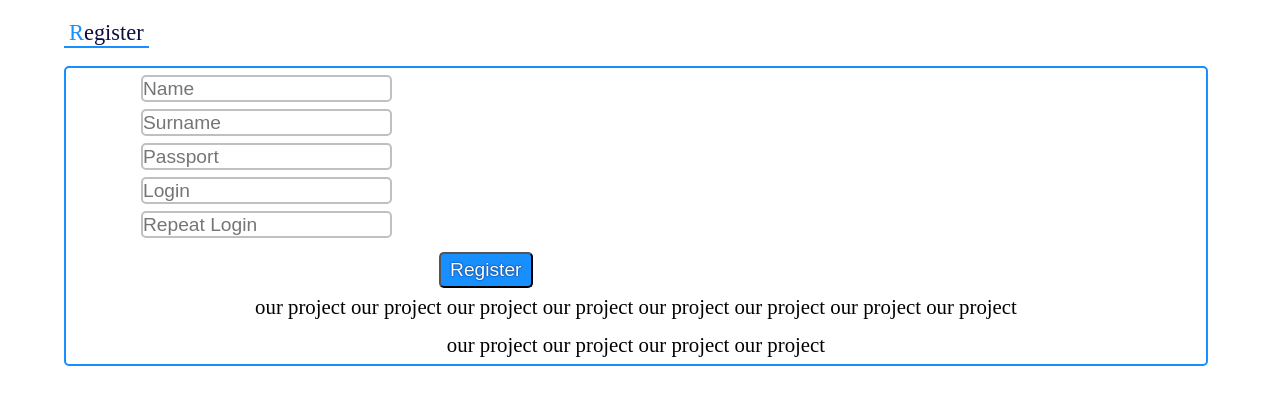
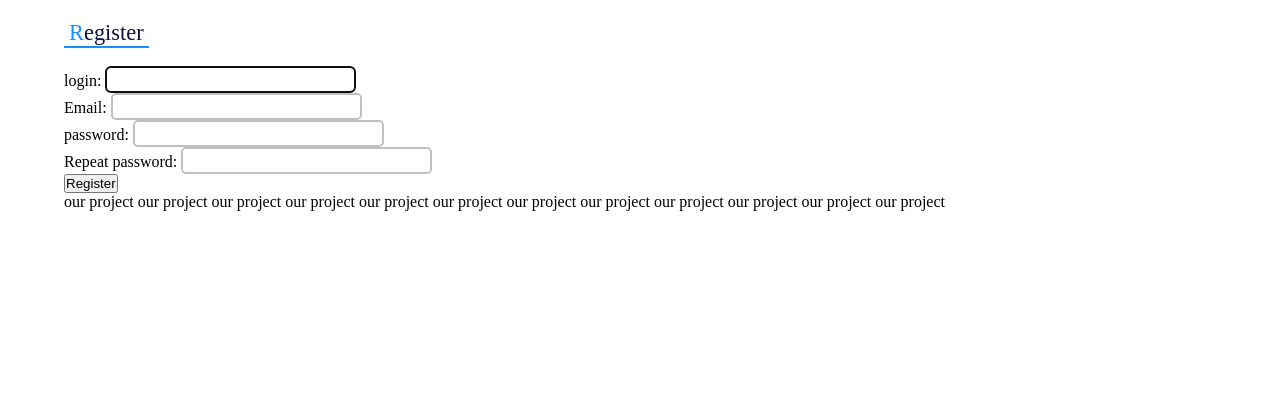
Before and after one commit to EasierThanIThought/Web-technologies, a Django app: page /register in a window 1280 px wide; the page is wider, and only the part inside the window is pictured. Shown: the part 63-468 px from the top of that part. Run offline with Django 3.2, Linux system fonts and the light colour scheme; parts of the project's set-up code (start-up, migrations or seed data) failed here and were passed over.

Commit message:
try register

```diff
--- a/main/forms.py
+++ b/main/forms.py
@@ -1,35 +1,47 @@
 from .models import *
+from django import forms
 from django.forms import ModelForm, TextInput, Textarea
 from django.contrib.auth.models import User
+from django.contrib.auth.forms import UserCreationForm
 
 
-class FeedBackForm(ModelForm):
+# class FeedBackForm(ModelForm):
+#     class Meta:
+#         model = Feedback
+#         fields = ["name", "feedback"]
+#         widgets = {
+#             "name": TextInput(attrs={
+#                 'class': 'form-control',
+#                 'placeholder': 'Ваш никнейм'
+#             }),
+#             "feedback": Textarea(attrs={
+#                 'class': 'form-control',
+#                 'placeholder': 'Отзыв...'
+#             }),
+#         }
+#
+#
+# class RegisterForm(ModelForm):
+#     class Meta:
+#         model = Patient
+#         fields = ["name", "passport"]
+#         widgets = {
+#             "name": TextInput(attrs={
+#                 'class': 'form-control',
+#                 'placeholder': 'Ваше имя'
+#             }),
+#             "passport": Textarea(attrs={
+#                 'class': 'form-control',
+#                 'placeholder': 'Пароль'
+#             }),
+#         }
+#
+class RegisterUserForm(UserCreationForm):
+    username = forms.CharField(label='login', widget=forms.TextInput(attrs={'class': 'form-input'}))
+    email = forms.EmailField(label='Email', widget=forms.EmailInput(attrs={'class': 'form-input'}))
+    password1 = forms.CharField(label='password', widget=forms.PasswordInput(attrs={'class': 'form-input'}))
+    password2 = forms.CharField(label='Repeat password', widget=forms.PasswordInput(attrs={'class': 'form-input'}))
+
     class Meta:
-        model = Feedback
-        fields = ["name", "feedback"]
-        widgets = {
-            "name": TextInput(attrs={
-                'class': 'form-control',
-                'placeholder': 'Ваш никнейм'
-            }),
-            "feedback": Textarea(attrs={
-                'class': 'form-control',
-                'placeholder': 'Отзыв...'
-            }),
-        }
-
-
-class RegisterForm(ModelForm):
-    class Meta:
-        model = Patient
-        fields = ["name", "passport"]
-        widgets = {
-            "name": TextInput(attrs={
-                'class': 'form-control',
-                'placeholder': 'Ваше имя'
-            }),
-            "passport": Textarea(attrs={
-                'class': 'form-control',
-                'placeholder': 'Пароль'
-            }),
-        }
+        model = User
+        fields = ('username', 'email', 'password1', 'password2')
--- a/main/models.py
+++ b/main/models.py
@@ -1,16 +1,8 @@
 from django.db import models
 
 
-class Feedback(models.Model):
-    name = models.CharField('Никнейм', max_length=20)
-    feedback = models.TextField('Отзыв')
-
-    def __str__(self):
-        return self.name
-
-
 class User(models.Model):
-    id = models.AutoField(primary_key=True)
+    #id = models.AutoField(primary_key=True)
     login = models.CharField(max_length=255, verbose_name=u"login")
     password = models.CharField(max_length=255, verbose_name=u"password")
     is_staff = models.BooleanField(default=0)
@@ -20,7 +12,7 @@ class User(models.Model):
 
 
 class Hospital(models.Model):
-    id = models.AutoField(primary_key=True)
+    #id = models.AutoField(primary_key=True)
     address = models.CharField(max_length=255, verbose_name=u"address")
     name = models.CharField(max_length=255, verbose_name=u"name")
     phone = models.CharField(max_length=255, verbose_name=u"phone number")
@@ -30,69 +22,71 @@ class Hospital(models.Model):
 
 
 class Profession(models.Model):
-    id = models.AutoField(primary_key=True)
-    name = models.CharField(max_length=255, verbose_name=u"Имя")
+    #id = models.AutoField(primary_key=True)
+    name = models.CharField(max_length=255, verbose_name=u"profession")
 
     def __str__(self):
         return self.name
 
 
 class Doctor(models.Model):
-    id = models.AutoField(primary_key=True)
+   # id = models.AutoField(primary_key=True)
     models.ForeignKey(Hospital, on_delete=models.CASCADE)
-    name = models.CharField(max_length=255, verbose_name=u"Имя")
-    room = models.IntegerField(verbose_name=u"Имя")
+    name = models.CharField(max_length=255, verbose_name=u"name")
+    room = models.IntegerField(verbose_name=u"room")
     profession_id = models.ForeignKey(Profession, on_delete=models.CASCADE)
+    hospital = models.ForeignKey(Hospital, on_delete=models.CASCADE)
 
     def __str__(self):
         return self.name
 
 
-class MedicalCard(models.Model):
-    id = models.AutoField(primary_key=True)
-    app_date = models.DateTimeField(max_length=255, verbose_name=u"Имя")
-    diagnosis = models.EmailField(null=True, blank=True)
-    doctor_id = models.ForeignKey(Doctor, on_delete=models.CASCADE)
-
-    def __str__(self):
-        return self.app_date
 
 
 class Patient(models.Model):
-    id = models.AutoField(primary_key=True)
-    name = models.CharField(max_length=255, verbose_name=u"Имя")
-    passport = models.CharField(max_length=255, verbose_name=u"Имя")
-    phone_number = models.CharField(max_length=255, verbose_name=u"Мобильный номер", null=True, blank=True)
-    birth = models.CharField(max_length=255, verbose_name=u"Имя")
-    card_id = models.ForeignKey(MedicalCard, on_delete=models.CASCADE)
+    #id = models.AutoField(primary_key=True)
+    name = models.CharField(max_length=255, verbose_name=u"name")
+    passport = models.CharField(max_length=255, verbose_name=u"passport")
+    phone_number = models.CharField(max_length=255, verbose_name=u"mobile", null=True, blank=True)
+    birth = models.DateField(max_length=255, verbose_name=u"bithday")
     user_id = models.ForeignKey(User, on_delete=models.CASCADE)
 
     def __str__(self):
         return self.name
 
+class MedicalCard(models.Model):
+    #id = models.AutoField(primary_key=True)
+    app_date = models.DateTimeField(max_length=255, verbose_name=u"date")
+    diagnosis = models.CharField(max_length=255, verbose_name=u"diagnosis")
+    doctor_id = models.ForeignKey(Doctor, on_delete=models.CASCADE)
+    patient = models.ForeignKey(Patient, on_delete=models.CASCADE)
+
+
+    def __str__(self):
+        return self.diagnosis
 
 class Appointment(models.Model):
-    id = models.AutoField(primary_key=True)
+    #id = models.AutoField(primary_key=True)
     patient_id = models.ForeignKey(Patient, on_delete=models.CASCADE)
     doctor_id = models.ForeignKey(Doctor, on_delete=models.CASCADE)
     time = models.DateTimeField()
 
-    def __str__(self):
+    def __int__(self):
         return self.id
 
 
 class Vacation(models.Model):
-    id = models.AutoField(primary_key=True)
+    #id = models.AutoField(primary_key=True)
     doctor_id = models.ForeignKey(Doctor, on_delete=models.CASCADE)
-    start_date = models.DateTimeField(max_length=255, verbose_name=u"Имя")
-    end_date = models.DateTimeField(max_length=255, verbose_name=u"Мобильный номер", null=True, blank=True)
+    start_date = models.DateTimeField(max_length=255, verbose_name=u"start date")
+    end_date = models.DateTimeField(max_length=255, verbose_name=u"end date", null=True, blank=True)
 
-    def __str__(self):
+    def __int__(self):
         return self.id
 
 
 class Schedule(models.Model):
-    id = models.AutoField(primary_key=True)
+   # id = models.AutoField(primary_key=True)
     doctor_id = models.ForeignKey(Doctor, on_delete=models.CASCADE)
     mon = models.CharField(max_length=255)
     tue = models.CharField(max_length=255)
@@ -102,5 +96,5 @@ class Schedule(models.Model):
     sat = models.CharField(max_length=255)
     sun = models.CharField(max_length=255)
 
-    def __str__(self):
+    def __int__(self):
         return self.id
--- a/main/templates/main/register.html
+++ b/main/templates/main/register.html
@@ -206,29 +206,34 @@
         <div style="clear:both">
             <br>
         </div>
-        <div class="article">
-            <div class="register-form-container">
-                <div class="form-fields">
-                    <div class="form-field">
-                        <input type="text" placeholder="Name">
-                    </div>
-                    <div class="form-field">
-                        <input type="text" placeholder="Surname">
-                    </div>
-                    <div class="form-field">
-                        <input type="text" placeholder="Passport">
-                    </div>
-                    <div class="form-field">
-                        <input type="text" placeholder="Login">
-                    </div>
-                    <div class="form-field">
-                        <input type="text" placeholder="Repeat Login">
-                    </div>
-                </div>
-                <div class="form-buttons">
-                    <button class="button">Register</button>
-                </div>
-            </div>
+        <form method="post">
+            {%  csrf_token %}
+            {{ form.as_p }}
+            <button type="submit">Register</button>
+        </form>
+{#        <div class="article">#}
+{#            <div class="register-form-container">#}
+{#                <div class="form-fields">#}
+{#                    <div class="form-field">#}
+{#                        <input type="text" placeholder="Name">#}
+{#                    </div>#}
+{#                    <div class="form-field">#}
+{#                        <input type="text" placeholder="Surname">#}
+{#                    </div>#}
+{#                    <div class="form-field">#}
+{#                        <input type="text" placeholder="Passport">#}
+{#                    </div>#}
+{#                    <div class="form-field">#}
+{#                        <input type="text" placeholder="Login">#}
+{#                    </div>#}
+{#                    <div class="form-field">#}
+{#                        <input type="text" placeholder="Repeat Login">#}
+{#                    </div>#}
+{#                </div>#}
+{#                <div class="form-buttons">#}
+{#                    <button class="button">Register</button>#}
+{#                </div>#}
+{#            </div>#}
             <span>our project our project our project our project our project our project our project our project</span>
             <span>our project our project our project our project</span>
         </div>
--- a/main/urls.py
+++ b/main/urls.py
@@ -1,5 +1,6 @@
 from django.urls import path, include
 from . import views
+from .views import *
 urlpatterns = [
     path('', views.clinic, name="Homepage"),
     path('about', views.about, name="About"),
@@ -10,7 +11,7 @@ urlpatterns = [
     path('clinic', views.clinic, name="Clinic"),
     path('personpage', views.personpage, name="Personpage"),
 
-    path('register', views.register, name="Register"),
+    path('register', RegisterUser.as_view(), name="Register"),
 
 
 
--- a/main/views.py
+++ b/main/views.py
@@ -1,9 +1,16 @@
-from django.shortcuts import render, redirect
-from .forms import *
-from django.http import HttpResponse
 from django.contrib.auth.models import User, auth
 from django.contrib import messages
+from django.contrib.auth.mixins import LoginRequiredMixin
+from django.contrib.auth.decorators import login_required
+from django.core.paginator import Paginator
+from django.http import HttpResponse, HttpResponseNotFound, Http404
+from django.shortcuts import render, redirect, get_object_or_404
+from django.urls import reverse_lazy
+from django.views.generic import ListView, DetailView, CreateView
 
+from .forms import *
+from .models import *
+#from .utils import *
 
 def index(request):
     return render(request, "main/index.html")
@@ -50,18 +57,32 @@ def home(request):
     return render(request, "main/home.html")
 
 
-def register(request):
-    error = ''
-    if request.method == "POST":
-        form = RegisterForm(request.POST)
-        if form.is_valid():
-            form.save()
-            return redirect('Clinic')
-        else:
-            error = 'Форма заполнена неверно'
-    form = FeedBackForm()
-    context = {
-        'form': form,
-        'error': error
-    }
-    return render(request, "main/register.html", context)
+# def register(request):
+#     error = ''
+#     if request.method == "POST":
+#         form = RegisterForm(request.POST)
+#         if form.is_valid():
+#             form.save()
+#             return redirect('Clinic')
+#         else:
+#             error = 'Форма заполнена неверно'
+#     form = FeedBackForm()
+#     context = {
+#         'form': form,
+#         'error': error
+#     }
+#     return render(request, "main/register.html", context)
+
+class RegisterUser(CreateView):
+    form_class = RegisterUserForm
+    template_name = 'main/register.html'
+    success_url = reverse_lazy('about')
+
+    def get_user_context(self, **kwargs):
+        context = kwargs
+        return context
+
+    def get_context_data(self, *, object_list=None, **kwargs):
+        context = super().get_context_data(**kwargs)
+        c_def = self.get_user_context(title="Sign up")
+        return dict(list(context.items()) + list(c_def.items()))
```
Also changed, not shown: LabSEVEN/settings.py (+4 -4 lines), main/admin.py (+10 -2 lines), db.sqlite3 (deleted), main/migrations/0001_initial.py (deleted), main/migrations/0002_auto_20220408_1318.py.
